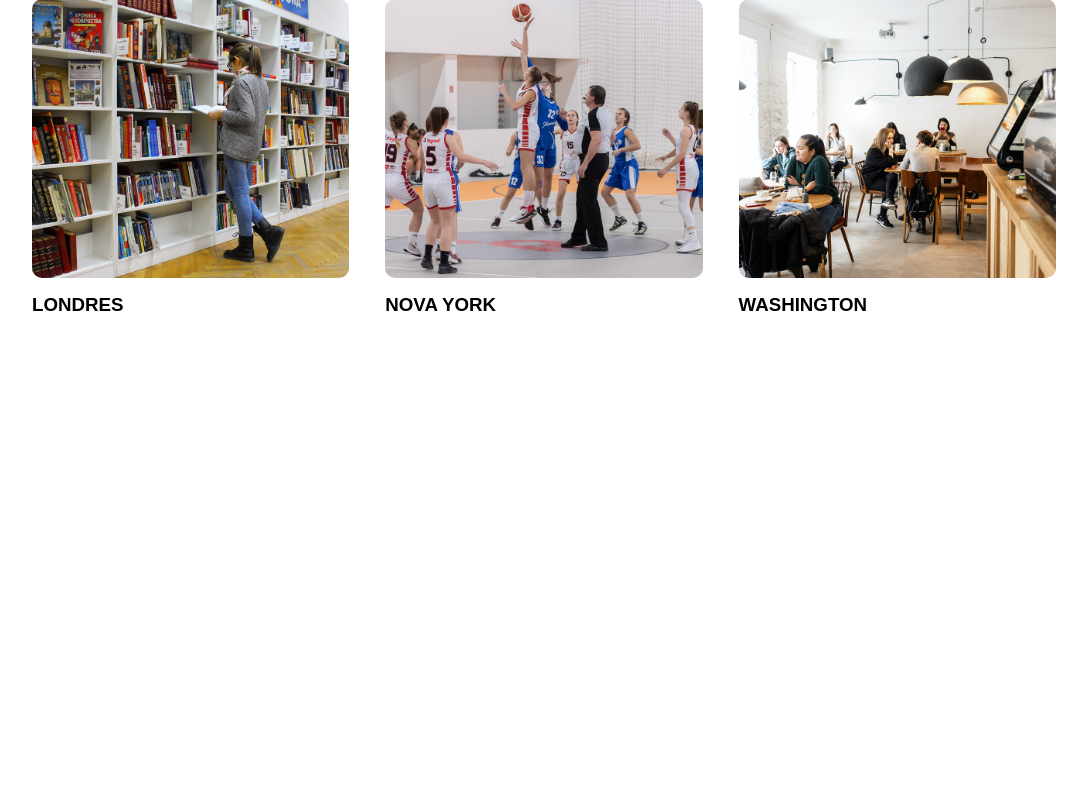
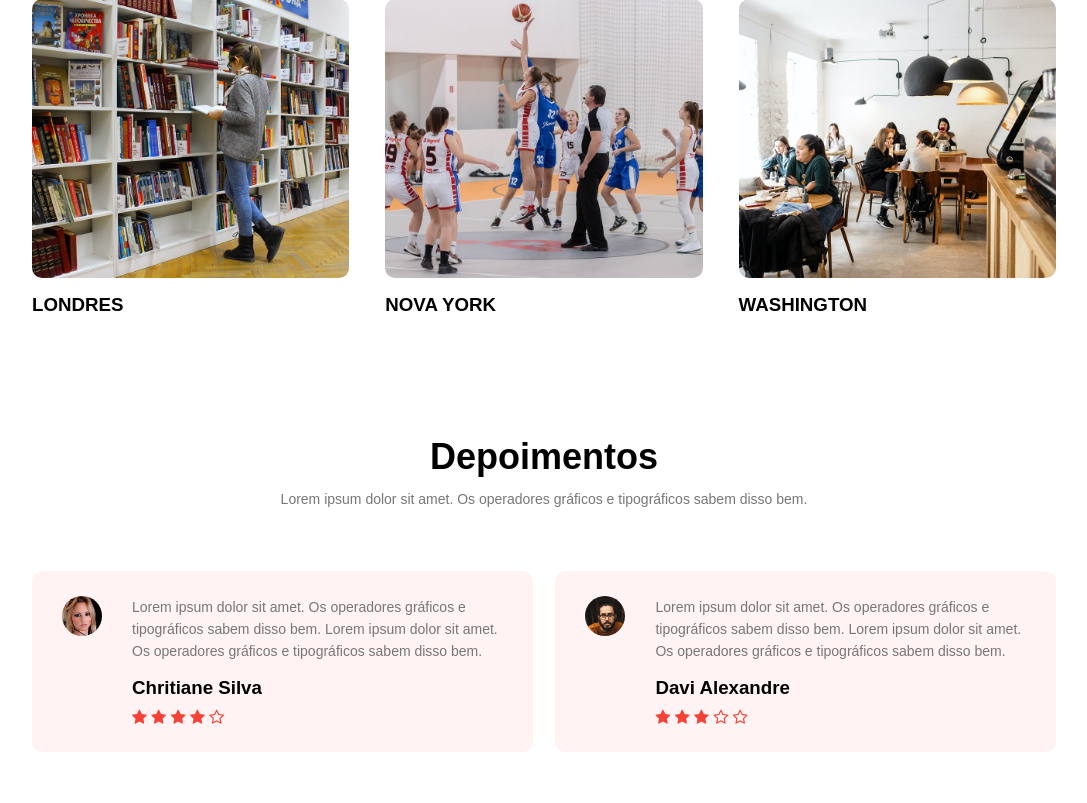
Before and after one commit to Gih2139Sanches/Crud_Simples, a PHP site: page / in a window 1280 px wide. Shown: the part 2258-3061 px from the top of the page, without its empty margins (96-1183 px from the left). Before the commit the page ends 2569 px from the top, so only its background shows below. Run offline with PHP 8.4, Linux system fonts and the light colour scheme; some libraries are stand-ins or nearby versions.

Commit message:
Depoimentos

```diff
--- a/css/style.css
+++ b/css/style.css
@@ -79,22 +79,22 @@ nav img {
   position: relative;
   cursor: pointer;
 }
-.btn:hover{
+.btn:hover {
   border: 1px solid #f44336;
   background-color: #f44336;
   transition: 1s;
 }
-nav .fa{
+nav .fa {
   display: none;
 }
-@media(max-width: 700px){
-  .caixa-texto h1{
+@media (max-width: 700px) {
+  .caixa-texto h1 {
     font-size: 20px;
   }
-  .nav-links ul li{
+  .nav-links ul li {
     display: block;
   }
-  .nav-links{
+  .nav-links {
     position: absolute;
     background-color: #f44336;
     height: 100vh;
@@ -105,82 +105,82 @@ nav .fa{
     z-index: 2;
     transition: 1s;
   }
-  nav .fa{
+  nav .fa {
     display: block;
     color: #fff;
     margin: 10px;
     font-size: 22px;
     cursor: pointer;
   }
-  .nav-links ul{
+  .nav-links ul {
     padding: 30px;
   }
 }
 
 /* Cursos */
-.curso{
+.curso {
   width: 80%;
   margin: auto;
   text-align: center;
   padding-top: 100px;
 }
-h1{
+h1 {
   font-size: 36px;
   font-weight: 600px;
 }
-p{
+p {
   color: #777;
   font-size: 14px;
   font-weight: 300;
   line-height: 22px;
   padding: 10px;
 }
-.linha{
+.linha {
   margin-top: 5%;
   display: flex;
   justify-content: space-between;
 }
-.coluna-curso{
+.coluna-curso {
   flex-basis: 31%;
   background: #fff3f3;
   border-radius: 10px;
   margin-bottom: 5%;
   padding: 20px 12px;
   box-sizing: border-box;
-  transition: .5s;
+  transition: 0.5s;
 }
-h3{
+h3 {
   text-align: center;
   font-weight: 600;
   margin: 10px 0;
 }
-.coluna-curso:hover{
+.coluna-curso:hover {
   box-shadow: 0 0 20px 0px rgba(0, 0, 0, 0.2);
 }
-@media(max-width: 700px){
-  .linha{
+@media (max-width: 700px) {
+  .linha {
     flex-direction: column;
   }
 }
 /* Campos */
-.campos{
+.campos {
   width: 80%;
   margin: auto;
   text-align: center;
   padding-top: 50px;
 }
-.coluna-campos{
+.coluna-campos {
   flex-basis: 32%;
   border-radius: 10px;
   margin-bottom: 30px;
   position: relative;
   overflow: hidden;
 }
-.coluna-campos img{
+.coluna-campos img {
   width: 100%;
   display: block;
 }
-.filtro{
+.filtro {
   background: transparent;
   height: 100%;
   width: 100%;
@@ -189,10 +189,10 @@ h3{
   left: 0;
   transition: 0.5s;
 }
-.filtro:hover{
+.filtro:hover {
   background: rgba(226, 0, 0, 0.7);
 }
-.filtro h3{
+.filtro h3 {
   width: 100%;
   font-weight: 500;
   color: #fff;
@@ -204,34 +204,74 @@ h3{
   opacity: 0;
   transition: 0.5s;
 }
-.filtro:hover h3{
+.filtro:hover h3 {
   bottom: 49%;
   opacity: 1;
 }
 
 /* Facilidades */
-.facilidades{
+.facilidades {
   width: 80%;
   margin: auto;
   text-align: center;
   padding-top: 100px;
 }
-.coluna-facilidades{
+.coluna-facilidades {
   flex-basis: 31%;
   border-radius: 10px;
   margin-bottom: 5px;
   text-align: left;
 }
-.coluna-facilidades img{
+.coluna-facilidades img {
   width: 100%;
   border-radius: 10px;
   display: block;
 }
-.coluna-facilidades p{
+.coluna-facilidades p {
   padding: 0;
 }
-.coluna-facilidades h3{
+.coluna-facilidades h3 {
   margin-top: 16px;
   margin-bottom: 15px;
   text-align: left;
 }
+
+/* Depoimentos */
+.depoimentos {
+  width: 80%;
+  margin: auto;
+  padding-top: 100px;
+  text-align: center;
+}
+.coluna-depoimentos {
+  flex-basis: 44%;
+  border-radius: 10px;
+  margin-bottom: 5%;
+  text-align: left;
+  background-color: #fff3f3;
+  padding: 25px;
+  cursor: pointer;
+  display: flex;
+}
+.coluna-depoimentos img {
+  height: 40px;
+  margin-left: 5px;
+  margin-right: 30px;
+  border-radius: 50%;
+}
+.coluna-depoimentos p {
+  padding: 0;
+}
+.coluna-depoimentos h3 {
+  margin-top: 15px;
+  text-align: left;
+}
+.coluna-depoimentos .fa {
+  color: #f44336;
+}
+@media (max-width: 700px) {
+  .coluna-depoimentos img {
+    margin-left: 0;
+    margin-right: 15px;
+  }
+}
--- a/index.html
+++ b/index.html
@@ -101,6 +101,43 @@
       </div>
     </div>
   </section>
+  <section class="depoimentos">
+    <h1>Depoimentos</h1>
+    <p>Lorem ipsum dolor sit amet. Os operadores gráficos e tipográficos sabem disso bem.</p>
+    <div class="linha">
+      <div class="coluna-depoimentos">
+        <img src="./imagens/user1.jpg" alt="">
+        <div>
+          <p>Lorem ipsum dolor sit amet. Os operadores gráficos e tipográficos sabem disso bem.
+            Lorem ipsum dolor sit amet. Os operadores gráficos e tipográficos sabem disso bem.</p>
+          <h3>Chritiane Silva</h3>
+          <i class="fa fa-star"></i>
+          <i class="fa fa-star"></i>
+          <i class="fa fa-star"></i>
+          <i class="fa fa-star"></i>
+          <i class="fa fa-star-o"></i>
+
+        </div>
+      </div>
+      <div class="coluna-depoimentos">
+        <img src="./imagens/user2.jpg" alt="">
+        <div>
+          <p>Lorem ipsum dolor sit amet. Os operadores gráficos e tipográficos sabem disso bem.
+            Lorem ipsum dolor sit amet. Os operadores gráficos e tipográficos sabem disso bem.
+          </p>
+          <h3>Davi Alexandre</h3>
+          <i class="fa fa-star"></i>
+          <i class="fa fa-star"></i>
+          <i class="fa fa-star"></i>
+          <i class="fa fa-star-o"></i>
+          <i class="fa fa-star-o"></i>
+        </div>
+      </div>
+    </div>
+  </section>
+  <section class="contato">
+
+  </section>
   <script src="./js/script.js"></script>
 </body>
 
```
